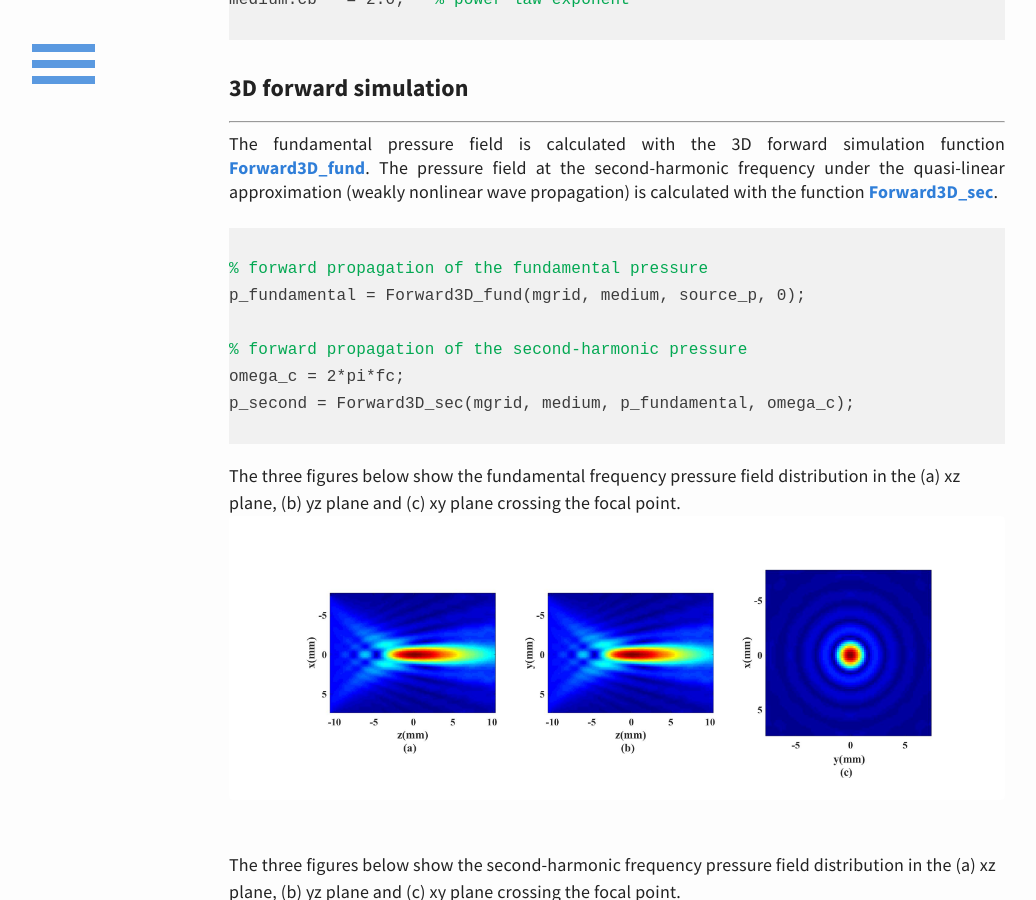
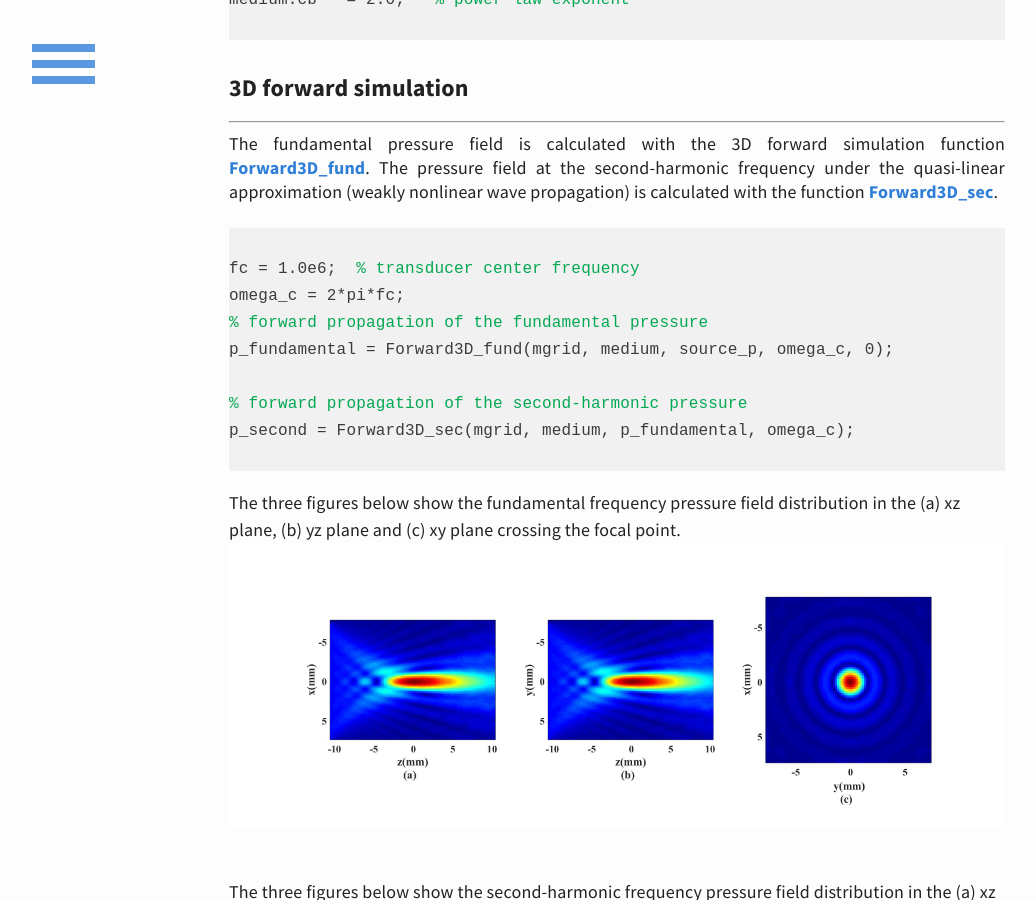
Before and after one commit to m-SOUND/mSOUND, a Jekyll site: the page built from _posts/2019-07-26-FSMDM_3D_homogeneous.html, in a window 1280 px wide and 900 px high, scrolled down 1677 px. Shown: the whole window, without its empty margins (23-1059 px from the left). Built offline with Jekyll 4.4.1, drawn with Linux system fonts in a browser that asks for light colours.

Commit message:
Update 2019-07-26-FSMDM_3D_homogeneous.html

```diff
--- a/_posts/2019-07-26-FSMDM_3D_homogeneous.html
+++ b/_posts/2019-07-26-FSMDM_3D_homogeneous.html
@@ -84,11 +84,12 @@ medium.cb   = 2.0;   <font color="#03a852">% power law exponent</font>
  is calculated with the function
  <a href="/mSOUND/function.html#Forward3D_sec">Forward3D_sec</a>.
 <pre> <code>
+fc = 1.0e6;  <font color="#03a852">% transducer center frequency</font>
+omega_c = 2*pi*fc;
 <font color="#03a852">% forward propagation of the fundamental pressure</font>
-p_fundamental = Forward3D_fund(mgrid, medium, source_p, 0);
+p_fundamental = Forward3D_fund(mgrid, medium, source_p, omega_c, 0);
 
 <font color="#03a852">% forward propagation of the second-harmonic pressure</font>
-omega_c = 2*pi*fc;
 p_second = Forward3D_sec(mgrid, medium, p_fundamental, omega_c);
 </code> </pre>
 
```
